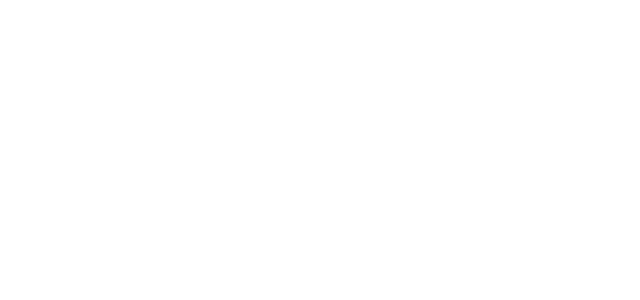
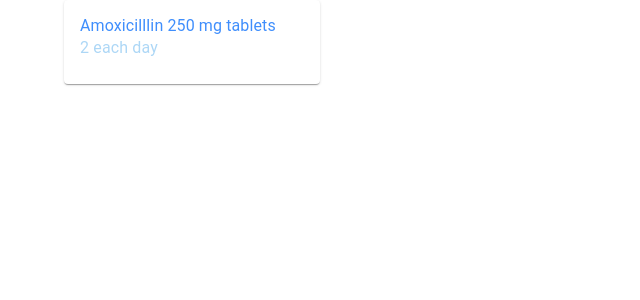
Before and after one commit to zhanghong27/NYUHack2022-FooBar, a React (Create React App) app in the folder web/: page /prescriptions in a window 1280 px wide. Before the commit this address had no page. Shown: the top 300 px of the page, without its empty margins (0-640 px from the left). Built offline with nearby package versions, Linux system fonts and the light colour scheme.

Commit message:
Add react-query with prescriptions

```diff
--- a/web/package.json
+++ b/web/package.json
@@ -16,6 +16,7 @@
     "@types/react-dom": "^17.0.11",
     "react": "^17.0.2",
     "react-dom": "^17.0.2",
+    "react-query": "^3.34.16",
     "react-router": "^6.2.1",
     "react-router-dom": "^6.2.1",
     "react-scripts": "5.0.0",
--- a/web/src/App.tsx
+++ b/web/src/App.tsx
@@ -1,6 +1,7 @@
 import React from 'react'
 import { createTheme, ThemeProvider } from '@mui/material'
 import Routes from './routes/Router'
+import { QueryClient, QueryClientProvider } from 'react-query'
 
 const theme = createTheme({
   palette: {
@@ -18,15 +19,25 @@ const theme = createTheme({
     h2: {
       fontSize: '1.2rem',
     },
+    h3: {
+      fontSize: '1.2rem',
+    },
+    h4: {
+      fontSize: '1rem',
+    },
   },
 })
+
+const client = new QueryClient()
 
 function App() {
   return (
     <div>
-      <ThemeProvider theme={theme}>
-        <Routes />
-      </ThemeProvider>
+      <QueryClientProvider client={client}>
+        <ThemeProvider theme={theme}>
+          <Routes />
+        </ThemeProvider>
+      </QueryClientProvider>
     </div>
   )
 }
--- /dev/null
+++ b/web/src/api/prescriptions.ts
@@ -0,0 +1,11 @@
+import { prescription } from './schemas'
+
+export const getPrescriptions = async (): Promise<prescription[]> => {
+  return [
+    {
+      name: 'Amoxicilllin 250 mg tablets',
+      instruction: '2 each day',
+      price: 23,
+    },
+  ]
+}
--- /dev/null
+++ b/web/src/api/schemas.ts
@@ -0,0 +1,9 @@
+export type prescription = {
+  name: string
+  instruction: string
+  price: number
+}
+
+export type doctor = {
+  name: string
+}
--- /dev/null
+++ b/web/src/components/Prescriptions/PrescriptionsCardList.tsx
@@ -0,0 +1,34 @@
+import React from 'react'
+import { Card, CardContent, Typography } from '@mui/material'
+import { useQuery } from 'react-query'
+import { getPrescriptions } from '../../api/prescriptions'
+
+const PrescriptionList = () => {
+  const { data, isLoading } = useQuery('prescriptions', getPrescriptions)
+
+  if (isLoading || data === undefined) return <>loading</>
+
+  return (
+    <>
+      {data.map((prescription) => (
+        <Card
+          key={prescription.name}
+          sx={{
+            width: '20vw',
+          }}
+        >
+          <CardContent>
+            <Typography variant="h4" color="primary">
+              {prescription.name}
+            </Typography>
+            <Typography variant="body1" color="secondary">
+              {prescription.instruction}
+            </Typography>
+          </CardContent>
+        </Card>
+      ))}
+    </>
+  )
+}
+
+export default PrescriptionList
--- a/web/src/routes/Home.tsx
+++ b/web/src/routes/Home.tsx
@@ -46,7 +46,7 @@ const Home = () => {
         </Grid>
         <Grid item xs={3}>
           <ShadowBox>
-            <ImgCard img={pills} to="/home">
+            <ImgCard img={pills} to="/prescriptions">
               <MedicationIcon color="primary" />
               <Typography variant="button">Prescriptions</Typography>
             </ImgCard>
--- /dev/null
+++ b/web/src/routes/Prescriptions.tsx
@@ -0,0 +1,13 @@
+import React from 'react'
+import { Container } from '@mui/material'
+import PrescriptionList from '../components/Prescriptions/PrescriptionsCardList'
+
+const Prescriptions = () => {
+  return (
+    <Container>
+      <PrescriptionList />
+    </Container>
+  )
+}
+
+export default Prescriptions
--- a/web/src/routes/Router.tsx
+++ b/web/src/routes/Router.tsx
@@ -1,11 +1,13 @@
 import React from 'react'
 import Home from './Home'
+import Prescriptions from './Prescriptions'
 import { Navigate, Route, Routes } from 'react-router'
 
 const PageRoutes = () => {
   return (
     <Routes>
       <Route path="/home" element={<Home />} />
+      <Route path="/prescriptions" element={<Prescriptions />} />
       <Route path="/" element={<Navigate to="/home" />} />
     </Routes>
   )
```
Also changed, not shown: 1 other file (tests, documents, lock files or other folders).
